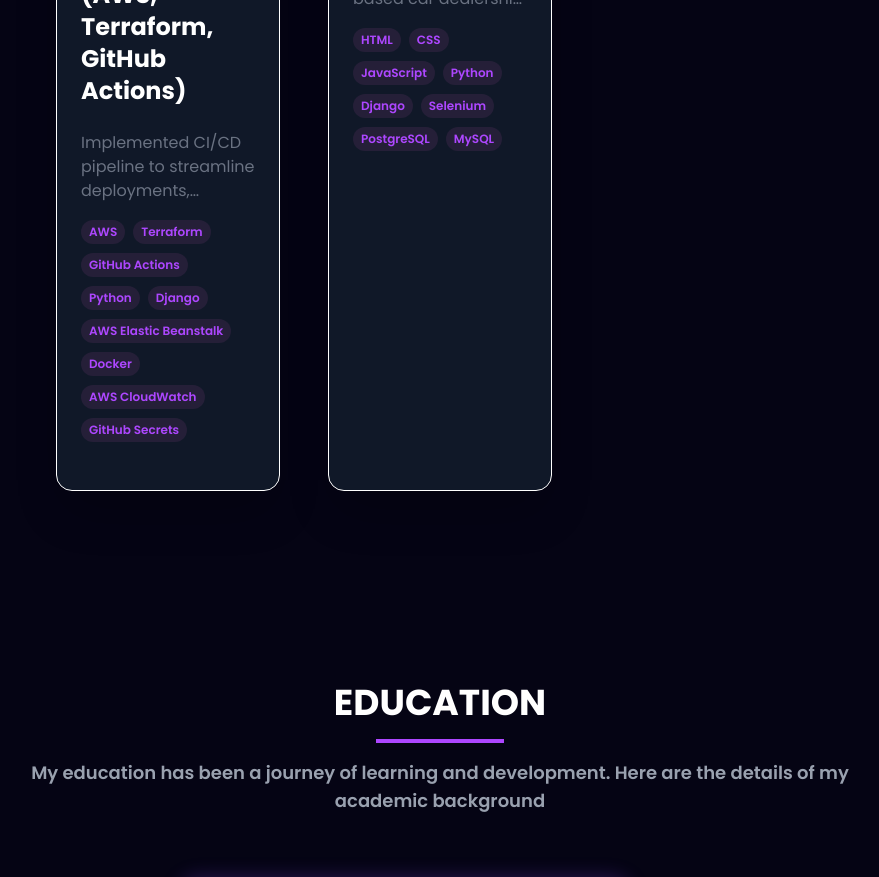
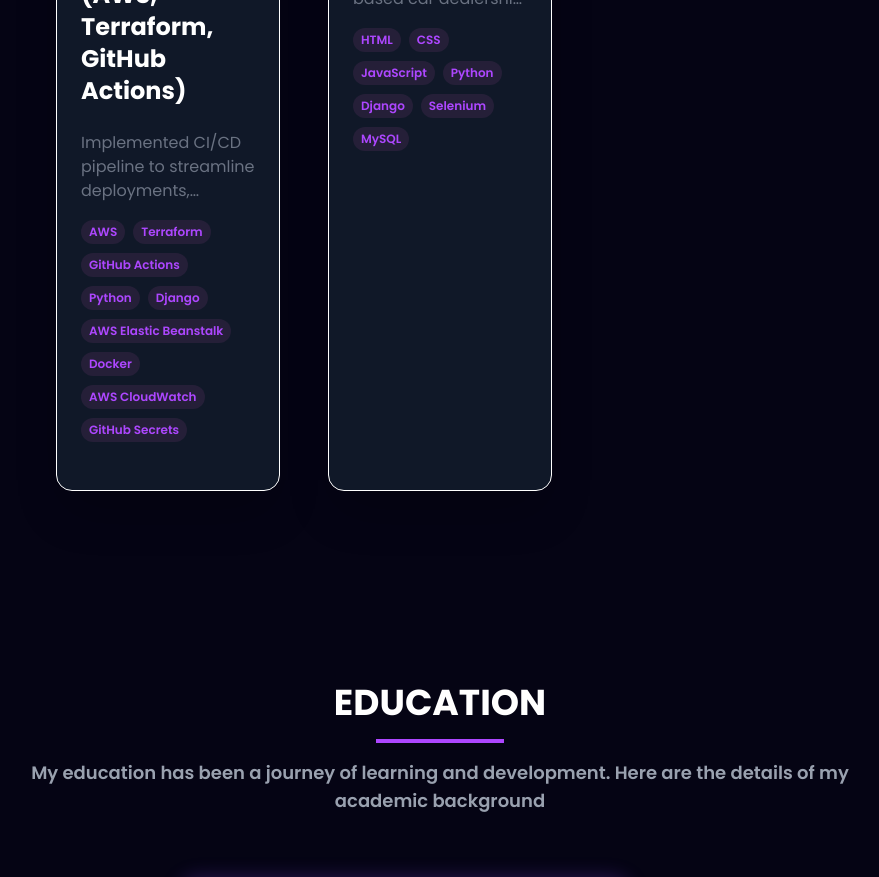
Before and after one commit to mehedi1022/abuBakkarPortfolio, a React (Vite) app: page / in a window 1280 px wide. Shown: the part 3400-4277 px from the top of the page, without its empty margins (200-1079 px from the left). Built offline with nearby package versions, Linux system fonts and the light colour scheme.

Commit message:
change 4th time in project

```diff
--- a/src/constants.js
+++ b/src/constants.js
@@ -155,7 +155,7 @@ export const projects = [
     description:
       "Led a team of four in developing a web-based car dealership platform using Python, Django, and Selenium. Technologies: Utilized Python, Django, and Selenium for efficient development and testing. Functionality: Facilitated car searches within the USA and UK, optimizing the customer experience.Contributions: Played a key role in database management and software automation, ensuring application efficiency.",
     image: car,
-    tags: ["HTML", "CSS", "JavaScript", "Python", "Django", "Selenium", "PostgreSQL", "MySQL"],
+    tags: ["HTML", "CSS", "JavaScript", "Python", "Django", "Selenium", "MySQL"],
     github: "https://github.com/mehedi1022/a-04",
     webapp: "https://cs6546545.netlify.app/",
   },
```
